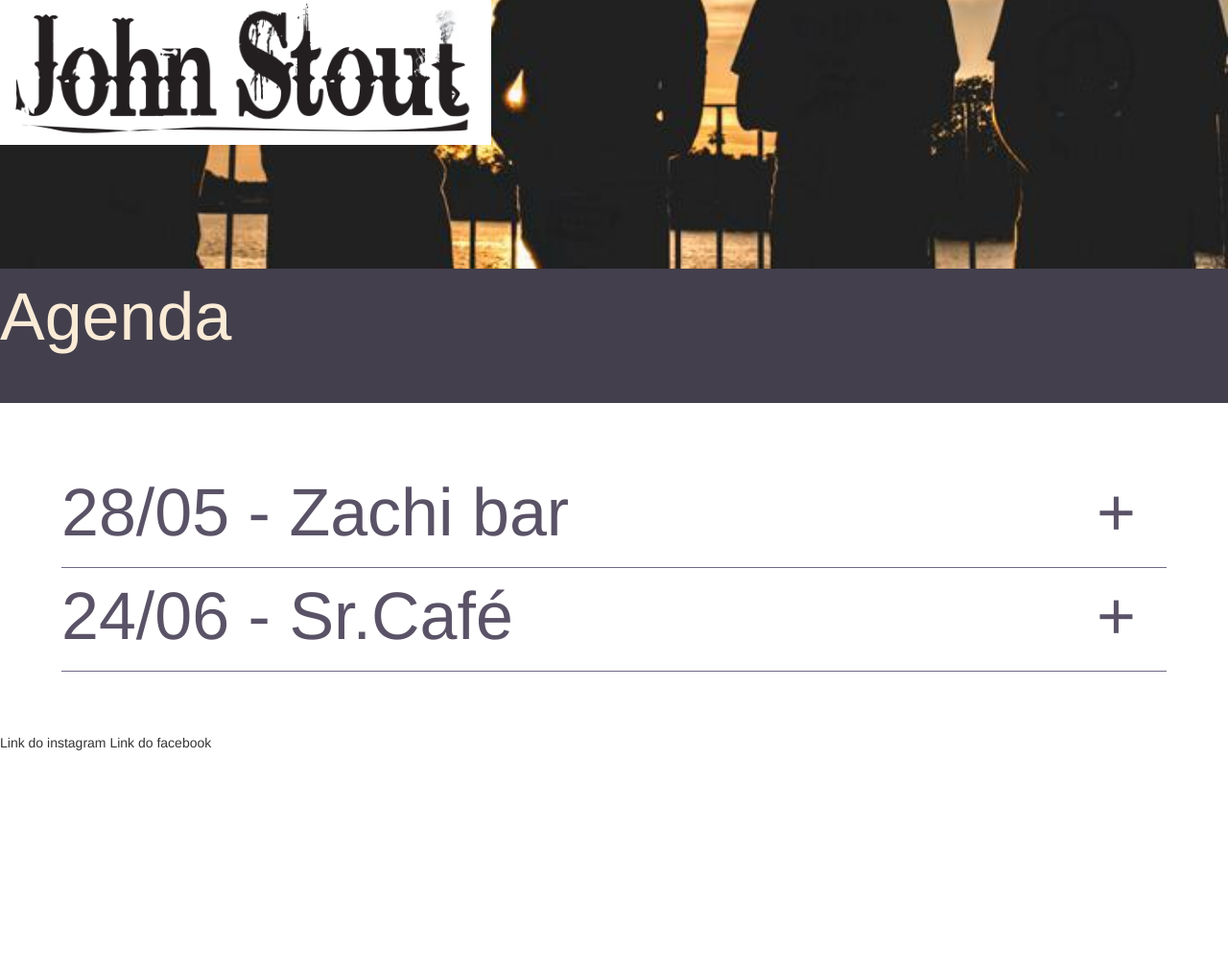
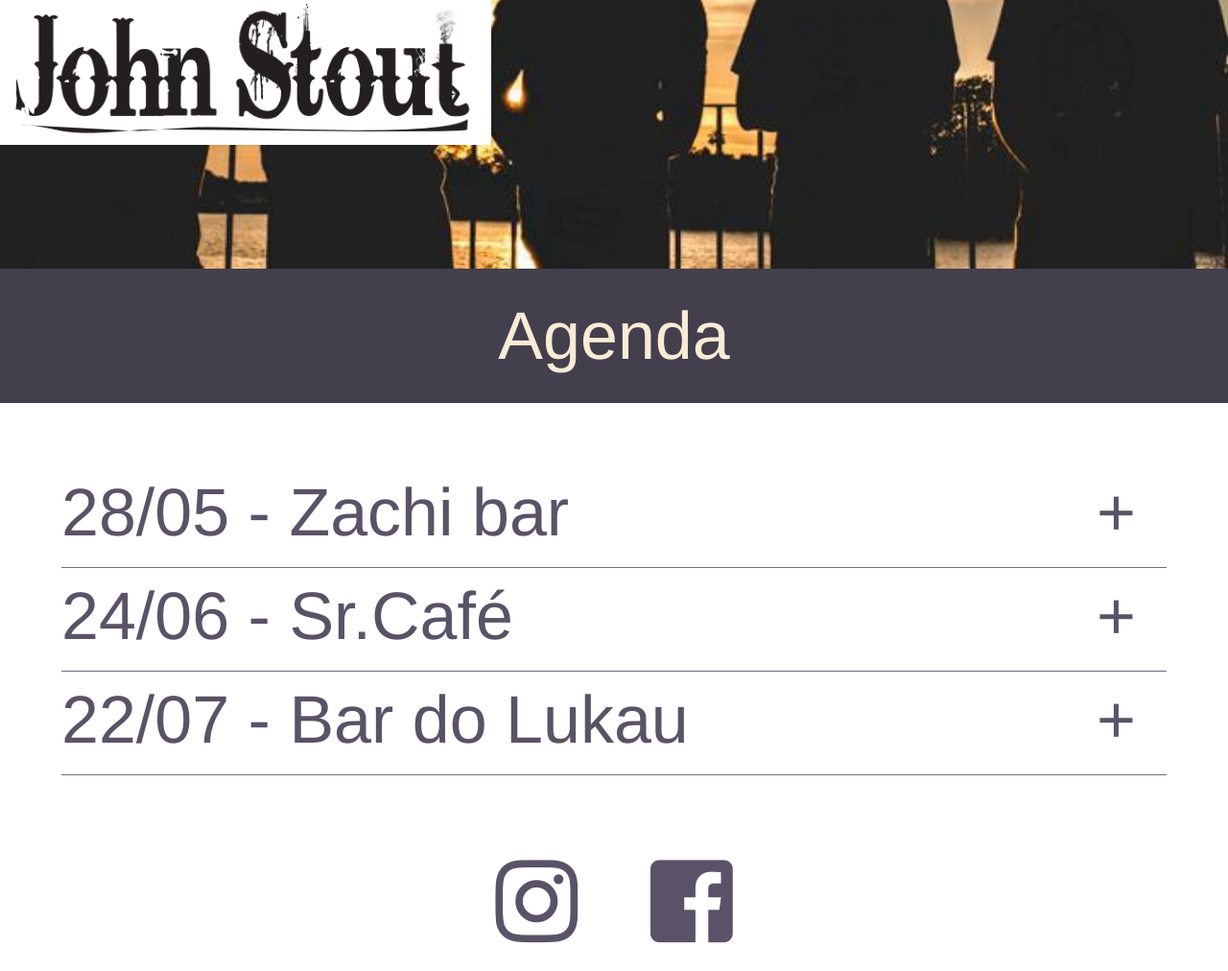
Before and after one commit to RenanOliveira88/JohnStout, a plain HTML site: page index.html in a window 1280 px wide. Shown: the whole page at 96% size. Before the commit the page ends 800 px from the top, so only its background shows below. Drawn offline with Linux system fonts and the light colour scheme.

Commit message:
Index - Footer

```diff
--- a/css/estilo.css
+++ b/css/estilo.css
@@ -1,6 +1,7 @@
 body{
     margin:0;
     padding:0;
+    color: rgba(43, 34, 60, 0.78);
 }
 .banner{
     background-color:red;
@@ -30,7 +31,8 @@ body{
 .titulo{
     display: flex;
     font-size: 5em;
-    text-align: center;
+    justify-content: center;
+    align-items: center;
     vertical-align:middle;
     color: antiquewhite;
     background: rgba(37, 32, 47, 0.86);
@@ -42,7 +44,7 @@ body{
     margin: 5%;
     width: 90%;
     font-size: 5em;
-    color: rgba(43, 34, 60, 0.78);
+
 }
 
 .agendaData{
@@ -65,8 +67,17 @@ body{
     transition: ease 0.5s;
 }
 .btnMain:hover{
-
     color: white;
     background-color:rgba(75, 62, 101, 0.78);
+}
 
+footer{
+    display: block;
+    bottom: 0px;
+    font-size: 7em;
+    text-align: center;
 }
+
+i{
+    margin: 0 0.25em 0 0.25em;
+}
--- a/index.html
+++ b/index.html
@@ -11,6 +11,8 @@
         <link href="css/bootstrap.css" rel="stylesheet">
         <link href="css/bootstrap-theme.css" rel="stylesheet">
         <link href="css/estilo.css" rel="stylesheet">
+
+        <link rel="stylesheet" href="https://use.fontawesome.com/releases/v5.0.13/css/all.css" integrity="sha384-DNOHZ68U8hZfKXOrtjWvjxusGo9WQnrNx2sqG0tfsghAvtVlRW3tvkXWZh58N9jp" crossorigin="anonymous">
 	</head>
 	<body>
         <div class="banner">
@@ -32,6 +34,8 @@
             <div class="agendaData"><span class="agendaDescricao">24/06 - Sr.Café</span><span class="btnMain">+</span></div>
             <figure class="agendaImagem"></figure>
 
+            <div class="agendaData"><span class="agendaDescricao">22/07 - Bar do Lukau</span><span class="btnMain">+</span></div>
+            <figure class="agendaImagem"></figure>
         </section>
 
 
@@ -43,8 +47,8 @@
         </section>
 
         <footer class="footer">
-            Link do instagram
-            Link do facebook
+            <span class="hidden btnSocial">Instagram</span><i class="fab fa-instagram"></i>
+            <span class="hidden btnSocial">Facebook</span><i class="fab fa-facebook-square"></i>
         </footer>
 	</body>
 </html>
```
